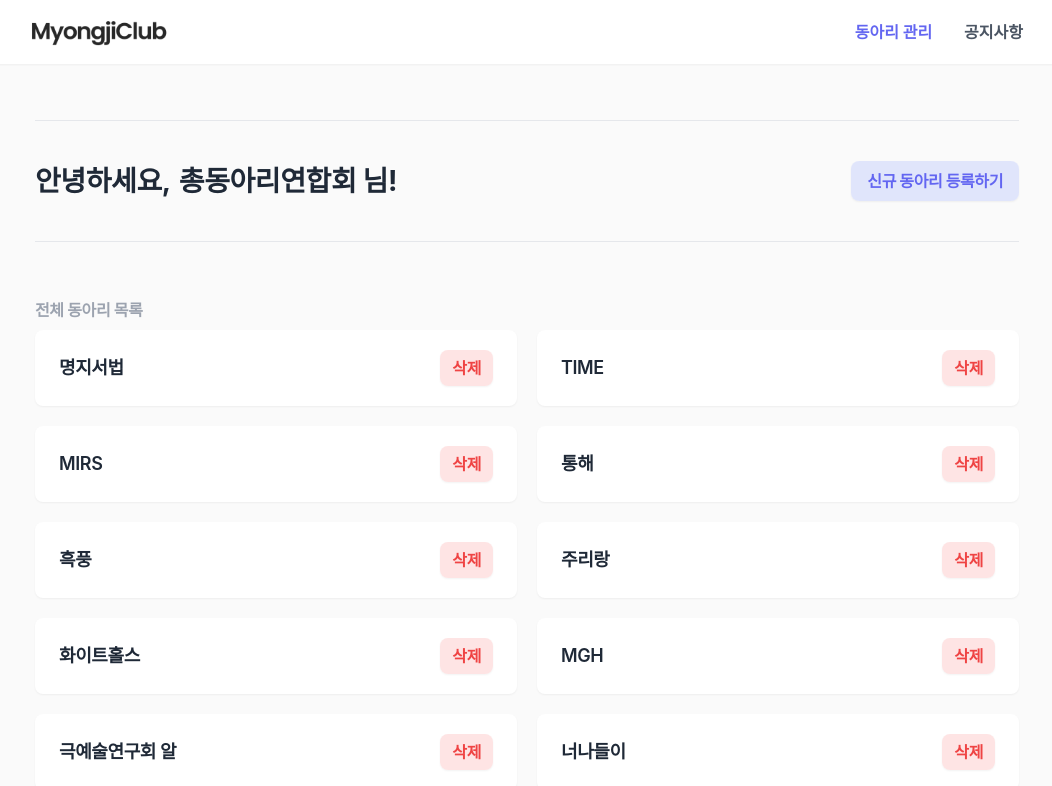
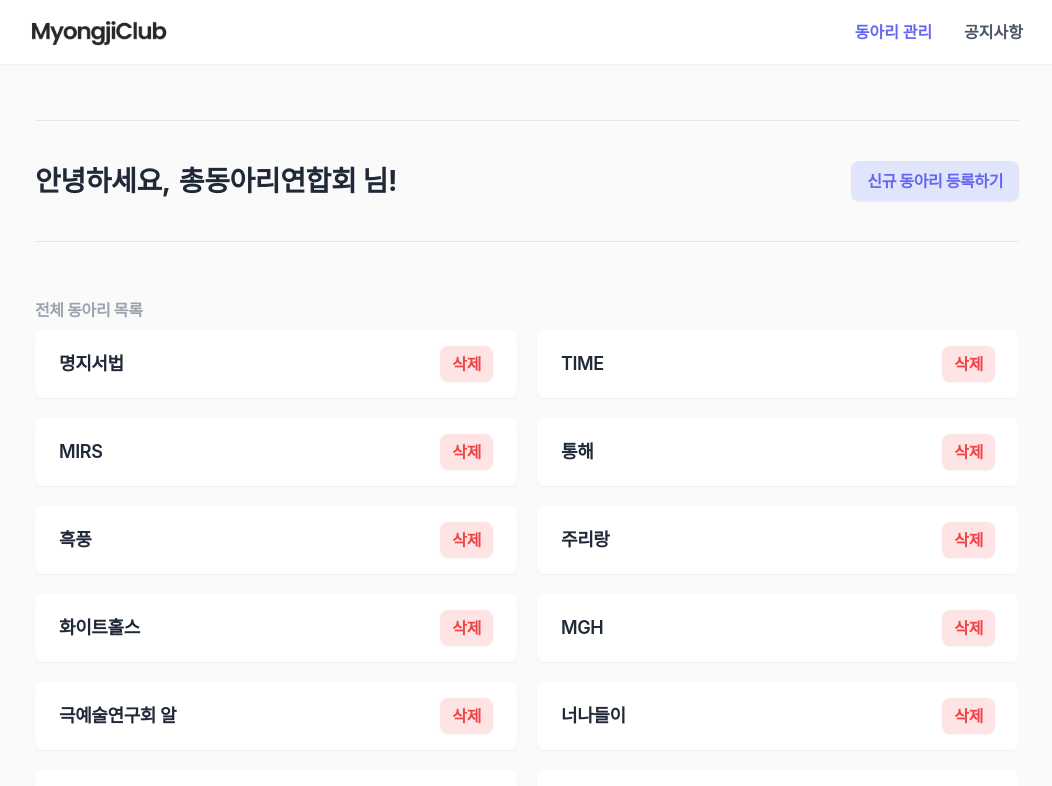
Before and after one commit to k-kbk/Myongji-Club-FE, a Next.js app: page /admin in a window 1280 px wide. Shown: the top 786 px of the page, without its empty margins (113-1165 px from the left). Built offline with nearby package versions, Linux system fonts and the light colour scheme; a web font is replaced by a local one.

Commit message:
design: 패딩 수정

```diff
--- a/src/pages/admin/index.tsx
+++ b/src/pages/admin/index.tsx
@@ -263,7 +263,7 @@ export default function Index() {
           {dummy.map((item) => (
             <li
               key={item.id}
-              className="flex items-center justify-between rounded-lg bg-white py-5 px-4 shadow-sm sm:py-5 sm:px-6"
+              className="flex items-center justify-between rounded-lg bg-white py-4 px-4 shadow-sm sm:py-4 sm:px-6"
             >
               <div className="text-base font-semibold sm:text-lg">
                 {item.name}
```
